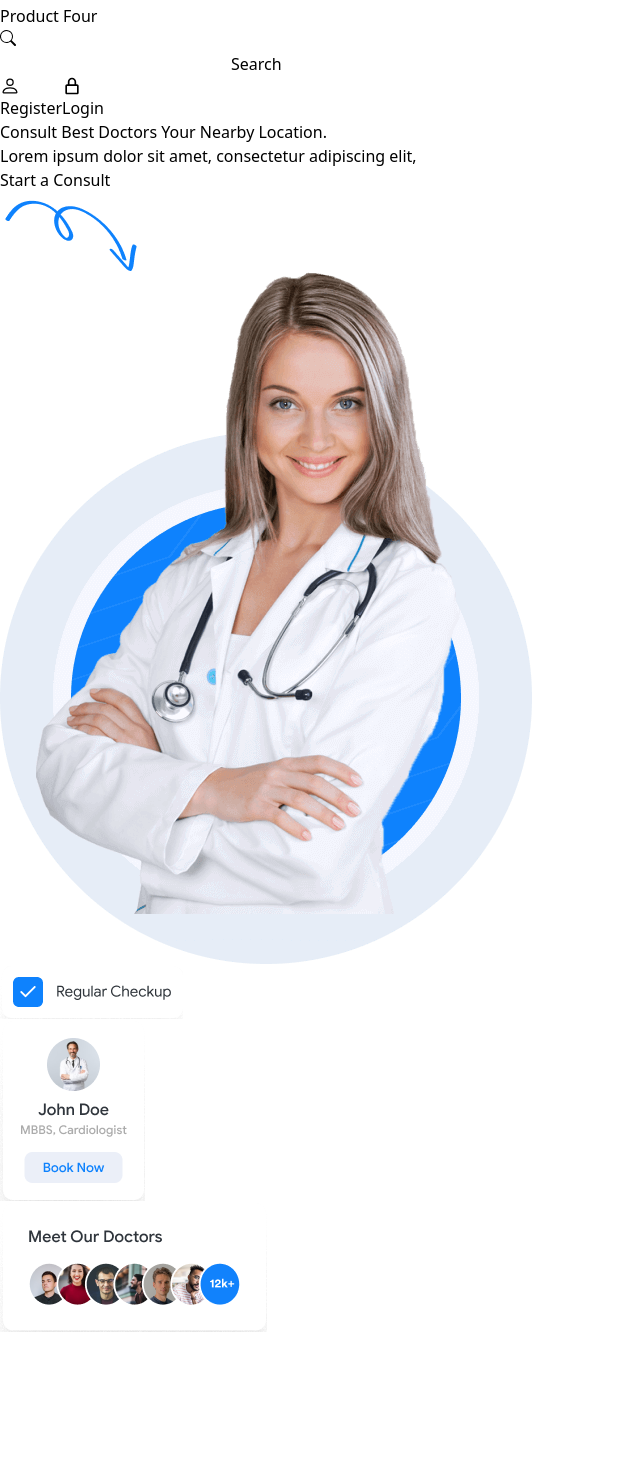
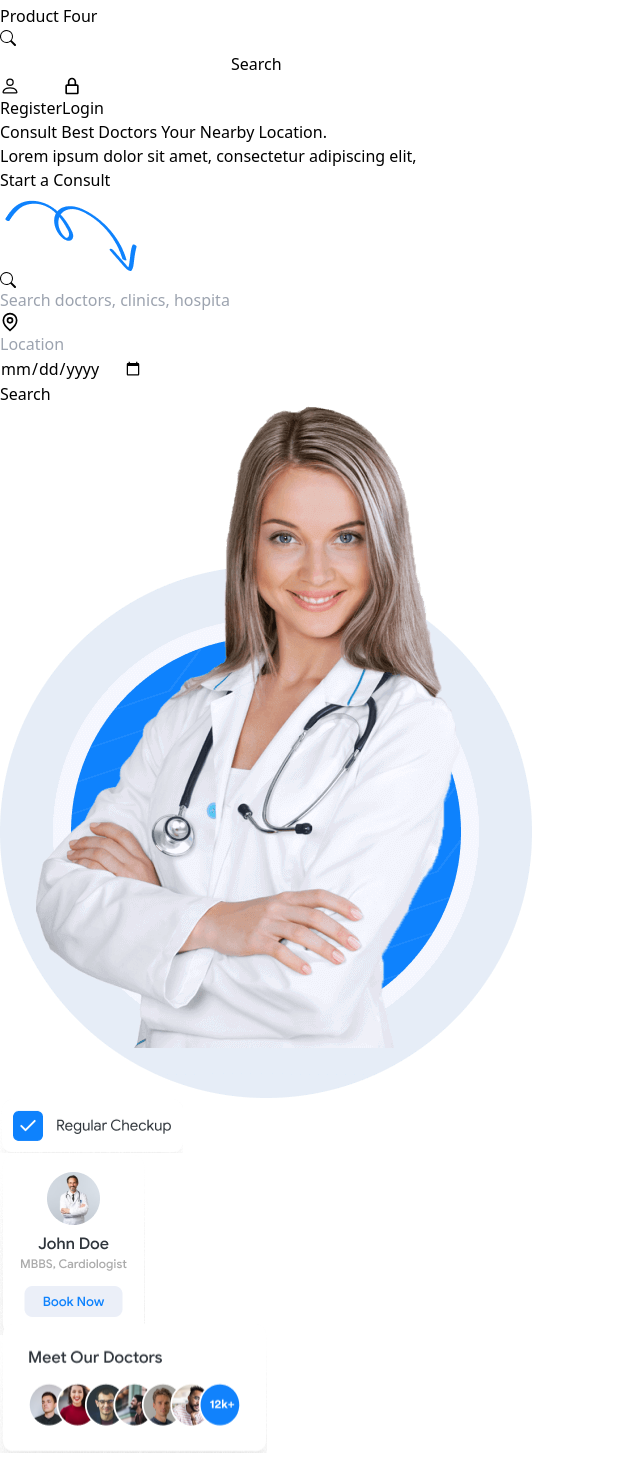
Before and after one commit to Rubayet-hasan-yasin/doc-hub, a React (Vite) app: page / in a window 1280 px wide. Shown: the part 1105-2571 px from the top of the page, without its empty margins (0-640 px from the left). Before the commit the page ends 2437 px from the top, so only its background shows below. Built offline with nearby package versions, Linux system fonts and the light colour scheme.

Commit message:
banner update

```diff
--- a/src/Page/Home/Banner/Banner.jsx
+++ b/src/Page/Home/Banner/Banner.jsx
@@ -3,6 +3,9 @@ import bannerImg from "../../../assets/banner-img.png"
 import image1 from "../../../assets/banner-img1.png"
 import image2 from "../../../assets/banner-img2.png"
 import image3 from "../../../assets/banner-img3.png"
+import { BsSearch } from "react-icons/bs";
+import { GrLocation } from "react-icons/gr";
+
 
 const Banner = () => {
     return (
@@ -16,7 +19,7 @@ const Banner = () => {
 
                 <div className="flex gap-10">
 
-                    <button className="relative px-6 w-fit h-fit py-4 text-2xl overflow-hidden font-medium text-gray-100 bg-[#0F83FD] border border-[#0F83FD] rounded-lg shadow-inner group">
+                    <button className="relative px-7 w-fit h-fit py-4 text-xl overflow-hidden font-medium text-gray-100 bg-[#0F83FD] border border-[#0F83FD] rounded-lg shadow-inner group">
 
                         <span className="absolute top-0 left-0 w-full h-0 transition-all duration-700 delay-200 bg-gray-100 group-hover:h-1/2 ease"></span>
                         <span className="absolute top-0 bottom-0 left-0 w-0 h-full transition-all duration-700 delay-200 bg-gray-100 group-hover:w-1/2 ease"></span>
@@ -33,18 +36,44 @@ const Banner = () => {
                     <img src={downArrowImg} alt="img" />
                 </div>
 
+                <form className="h-20 w-fit z-20 bg-slate-50 shadow-2xl rounded flex items-center px-5">
+                    <div className="border-r-2 border-gray-300 pr-4 py-2">
+                        <div className="flex items-center bg-gray-50 px-2">
+                            <BsSearch />
+                            <input type="text" name="" id="" className="rounded outline-none py-1 px-2 w-60" placeholder="Search doctors, clinics, hospitals," />
+                        </div>
+                    </div>
+
+                    <div className="border-r-2 border-gray-300 pr-4 py-2">
+                        <div className="flex items-center bg-gray-50 px-3">
+                            <GrLocation size={20} />
+                            <input type="text" name="" id="" className="rounded outline-none py-1 px-2 w-60" placeholder="Location" />
+                        </div>
+                    </div>
+
+
+                    <div className="flex items-center bg-gray-50 px-3">
+
+                        <input type="date" name="" id="" className="rounded outline-none py-1 px-2 w-60" placeholder="Location" />
+                    </div>
+
+                    <button type="submit" className="bg-blue-500 text-white py-2 px-6 rounded-lg">Search</button>
+                </form>
+
             </div>
 
-            <div className="border relative">
-                <img src={bannerImg} alt=""  className="mx-auto"/>
+            <div className="relative">
+                <img src={bannerImg} alt="" className="mx-auto" />
 
-                <div className="absolute top-1/2 -left-5 animate-bounce">
+                <div className="absolute top-1/2 -left-5 animate-custom-bounce-1 duration-1000 ease-in-out transition">
                     <img src={image1} alt="" />
                 </div>
-                <div className="absolute top-1/3 right-12 animate-bounce">
+
+
+                <div className="absolute top-1/3 right-12 animate-custom-bounce-2 duration-1000 ease-in-out transition">
                     <img src={image2} alt="" />
                 </div>
-                <div className="absolute bottom-10 right-10 animate-bounce">
+                <div className="absolute bottom-10 right-10 animate-custom-bounce-3 duration-1000 ease-in-out transition">
                     <img src={image3} alt="" />
                 </div>
             </div>
--- a/src/index.css
+++ b/src/index.css
@@ -1,3 +1,26 @@
 @tailwind base;
 @tailwind components;
 @tailwind utilities;
+
+
+.animate-custom-bounce-1{
+    animation: custom-bounce 1.5s ease-in-out infinite;
+    transition: all;
+}
+.animate-custom-bounce-2{
+    animation: custom-bounce 2s ease-in-out infinite;
+    transition: all;
+}
+.animate-custom-bounce-3{
+    animation: custom-bounce 2.5s ease-in-out infinite;
+    transition: all;
+}
+
+@keyframes custom-bounce {
+    0%, 100% {
+      transform: translateY(0);
+    }
+    50% {
+      transform: translateY(-15px);
+    }
+  }
```
